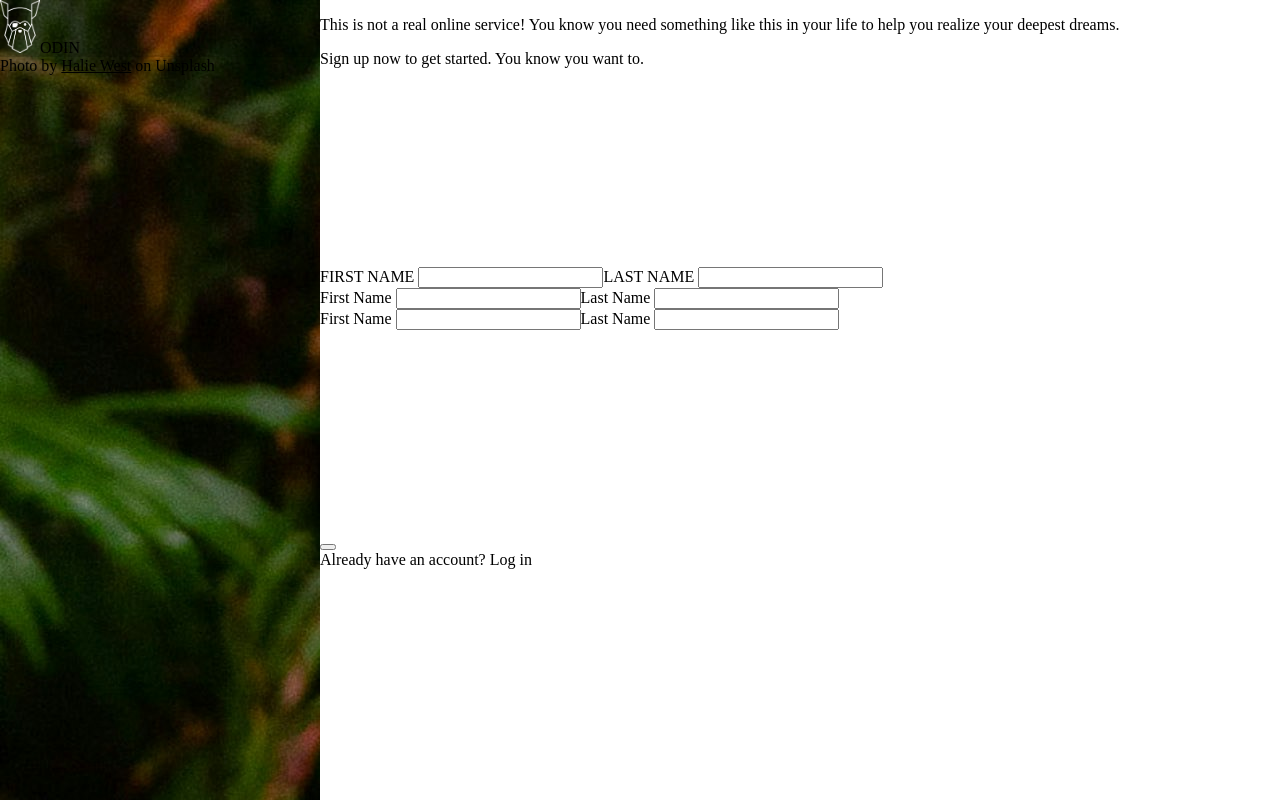
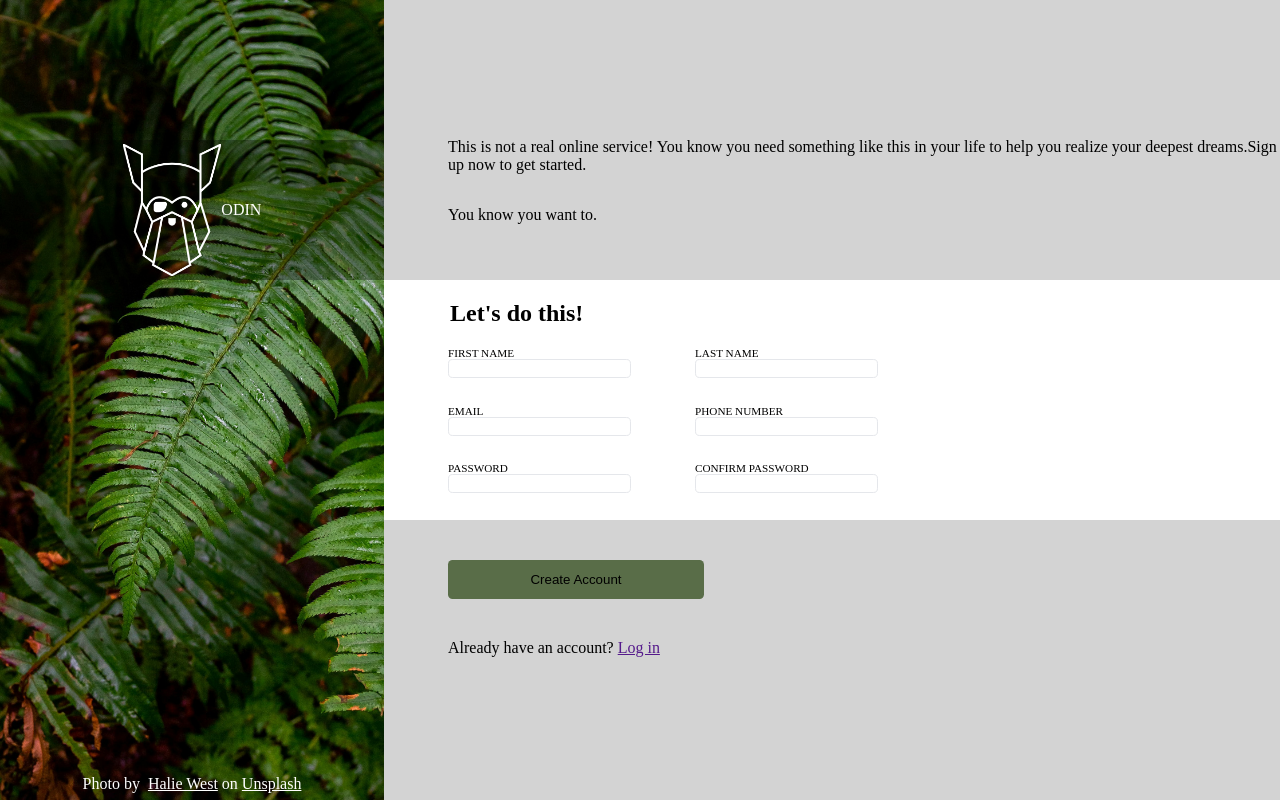
Before and after one commit to Jordan514/odin-form, a plain HTML site: page index.html in a window 1280 px wide. Drawn offline with Linux system fonts and the light colour scheme.

Commit message:
got closer to image

```diff
--- a/index.html
+++ b/index.html
@@ -8,21 +8,27 @@
   </head>
   <body>
     <div id="left">
+      <div id="spacer1"></div>
       <div id="banner">
         <img src="./odin-lined.png" alt="odin logo" /><span>ODIN</span>
       </div>
-      <div id="banner-credit">Photo by <u>Halie West</u> on Unsplash</div>
+      <div></div>
+      <div id="banner-credit">
+        Photo by &nbsp<u>Halie West</u> &nbspon&nbsp <u>Unsplash</u>
+      </div>
     </div>
     <div id="right">
       <form action="" method="post">
         <div id="top">
           <p>
             This is not a real online service! You know you need something like
-            this in your life to help you realize your deepest dreams.
+            this in your life to help you realize your deepest dreams.Sign up
+            now to get started.
           </p>
-          <p>Sign up now to get started. You know you want to.</p>
+          <p>You know you want to.</p>
         </div>
         <div id="middle">
+          <legend><h2>Let's do this!</h2></legend>
           <div class="row">
             <div class="input">
               <label for="first-name">FIRST NAME</label>
@@ -35,28 +41,28 @@
           </div>
           <div class="row">
             <div class="input">
-              <label for="first-name">First Name</label>
-              <input type="text" />
+              <label for="email">EMAIL</label>
+              <input type="text" id="email" />
             </div>
             <div class="input">
-              <label for="last-name">Last Name</label>
-              <input type="text" />
+              <label for="number">PHONE NUMBER</label>
+              <input type="text" id="number" />
             </div>
           </div>
           <div class="row">
             <div class="input">
-              <label for="first-name">First Name</label>
-              <input type="text" />
+              <label for="password">PASSWORD</label>
+              <input type="text" id="password" />
             </div>
             <div class="input">
-              <label for="last-name">Last Name</label>
-              <input type="text" />
+              <label for="confirm">CONFIRM PASSWORD</label>
+              <input type="text" id="confirm" />
             </div>
           </div>
         </div>
         <div id="bottom">
-          <button></button>
-          <div>Already have an account? Log in</div>
+          <button>Create Account</button>
+          <div>Already have an account? <a href="">Log in</a></div>
         </div>
       </form>
     </div>
--- a/style.css
+++ b/style.css
@@ -1,5 +1,10 @@
 * {
   box-sizing: border-box;
+}
+
+:root {
+  --padding: 5vh;
+  --green: #596d48;
 }
 
 body {
@@ -17,27 +22,115 @@ form,
 }
 
 #left {
+  min-width: 30vw;
+  max-width: 30vw;
+  background-image: url("./halie-west-25xggax4bSA-unsplash.jpg");
+  background-repeat: no-repeat;
+  background-size: auto 100vh;
+}
+
+#right {
+  flex: 4 1 0px;
+}
+
+#left > div {
   flex: 1 1 0px;
-  background-image: url("./halie-west-25xggax4bSA-unsplash.jpg");
+}
+
+#spacer1 {
+  max-height: 17.5vh;
 }
 
 #banner {
-  background-color: rgba(0, 0, 0, 0.157);
+  background-color: rgba(0, 0, 0, 0.308);
+  color: white;
+  display: flex;
+  align-items: center;
+  justify-content: center;
+  max-height: 17.5vh;
 }
 
 #banner img {
-  max-width: 40px;
-  min-width: 40px;
+  max-height: 16.5vh;
 }
 
-#right {
-  flex: 3 1 0px;
+#banner-credit {
+  max-height: 4vh;
+  color: white;
+  display: flex;
+  justify-content: center;
+  align-items: center;
 }
 
 form > div {
+  background-color: lightgrey;
+  padding-left: 5vw;
+  display: flex;
+  flex-direction: column;
+}
+
+#top {
+  justify-content: flex-end;
+  padding-bottom: var(--padding);
+}
+
+#middle {
+  background-color: white;
   flex: 1 1 0px;
+}
+
+#middle legend {
+  display: flex;
+  align-items: center;
+}
+
+#middle > * {
+  flex: 1 1 0px;
+}
+
+#top,
+#bottom {
+  min-height: 35vh;
+}
+
+#bottom {
+  justify-content: flex-start;
+  padding-top: var(--padding);
+  gap: var(--padding);
+}
+
+#bottom button {
+  max-width: 20vw;
+  padding-top: 1.5vh;
+  padding-bottom: 1.5vh;
+  padding-left: 1.5vw;
+  padding-right: 1.5vw;
+  border-radius: 0.5cap;
+  border: none;
+  background-color: var(--green);
 }
 
 .row {
   display: flex;
+  gap: 5vw;
 }
+
+.input {
+  display: flex;
+  flex-direction: column;
+}
+
+input {
+  border-radius: 0.5cap;
+  border: solid #e5e7eb 0.5px;
+}
+
+input:active {
+  border-radius: 0.5cap;
+  border: solid blue 0.5px;
+  box-shadow: 2px;
+}
+
+label {
+  font-size: 0.7rem;
+}
```
